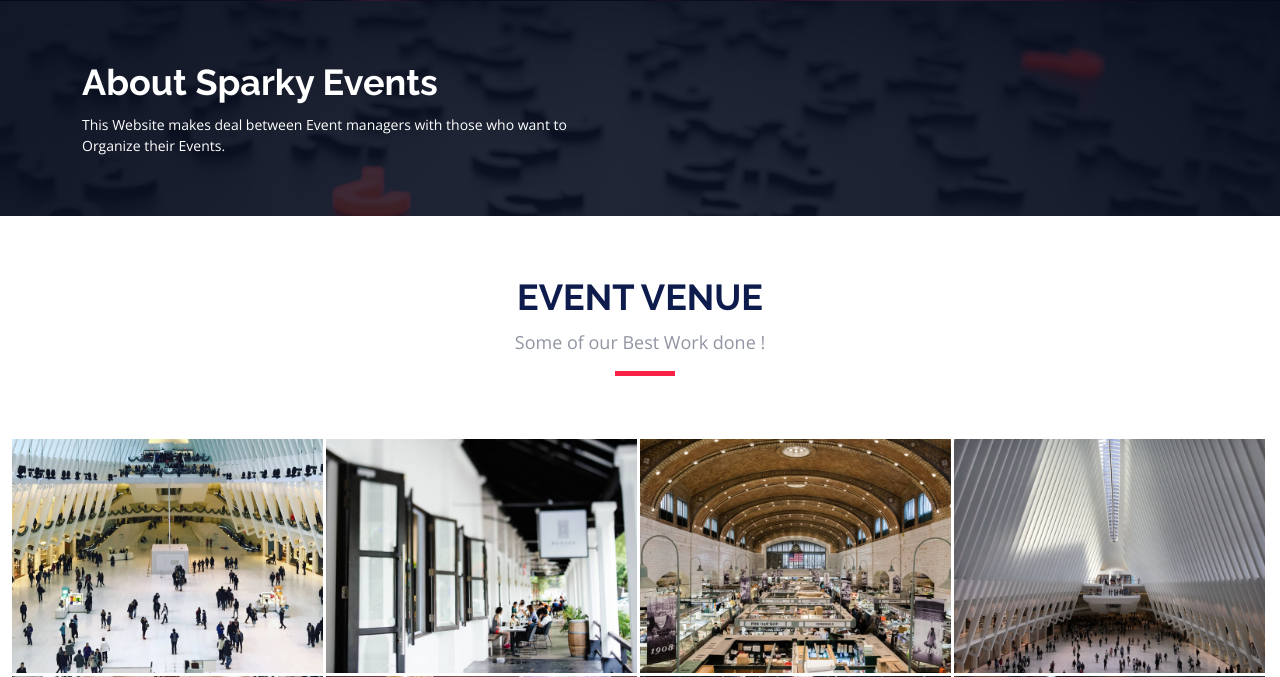
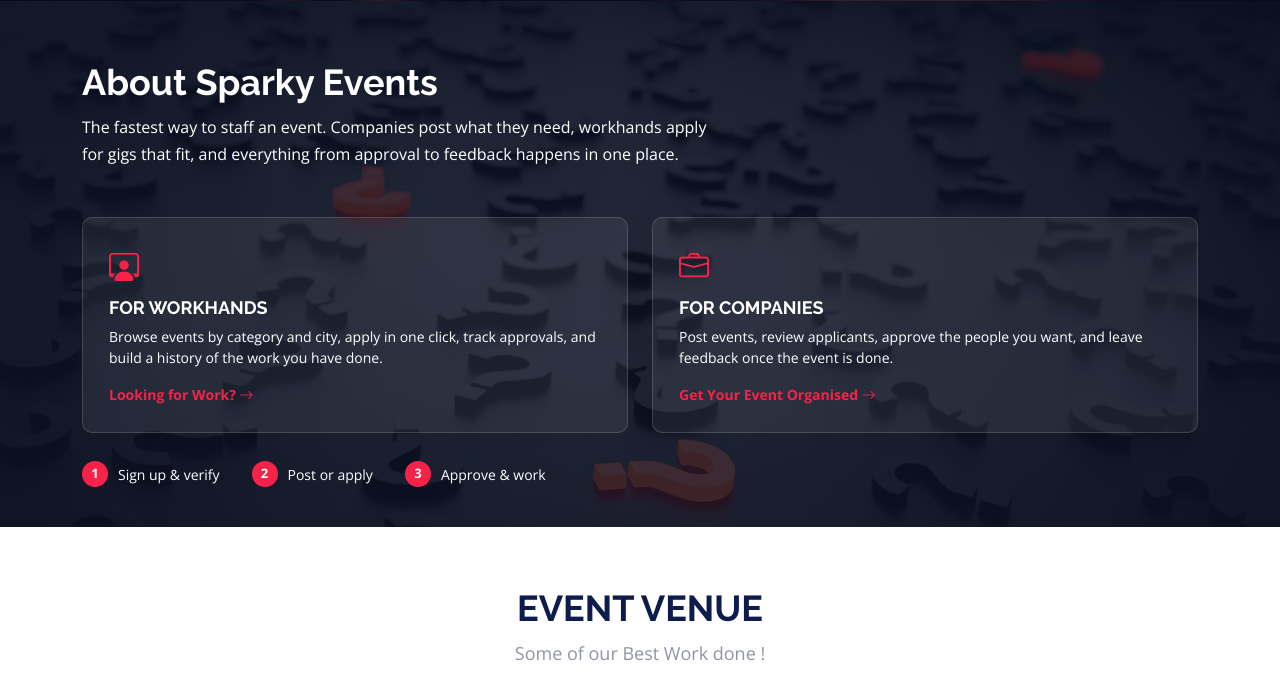
Before and after one commit to xoRahiL/SparkyEvents, a Django app: page / in a window 1280 px wide. Shown: the part 799-1476 px from the top of the page. Run offline with Django 5.2, Linux system fonts and the light colour scheme; parts of the project's set-up code (start-up, migrations or seed data) failed here and were passed over; some libraries are stand-ins or nearby versions.

Commit message:
Redesign landing page About section
- Replace one-line About blurb with a short pitch, Workhand/Company
  cards linking to their login pages, and a 3-step flow strip
- Add scoped #about styles (glass cards, hover state, step badges)
  in styles.css, reusing the #f82249 brand colour

```diff
--- a/projectspark/appspark/static/assets/css/styles.css
+++ b/projectspark/appspark/static/assets/css/styles.css
@@ -1643,3 +1643,42 @@ h1.logo {
     font-size: 13px;
     color: #ddd;
 }
+
+/*--------------------------------------------------------------
+# About Section - content blocks
+--------------------------------------------------------------*/
+#about .about-lead { font-size: 16px; line-height: 1.7; max-width: 640px; }
+
+#about .about-card {
+    background: rgba(255, 255, 255, 0.07);
+    border: 1px solid rgba(255, 255, 255, 0.15);
+    border-radius: 10px;
+    padding: 26px;
+    transition: transform 0.3s, border-color 0.3s;
+}
+#about .about-card:hover { transform: translateY(-4px); border-color: #f82249; }
+#about .about-card .about-icon { color: #f82249; font-size: 30px; }
+#about .about-card h3 { font-size: 18px; margin: 8px 0; }
+#about .about-card p { font-size: 14px; margin-bottom: 14px; }
+#about .about-link { color: #f82249; font-weight: 600; text-decoration: none; font-size: 14px; }
+#about .about-link:hover { color: #fff; }
+
+#about .about-steps {
+    display: flex;
+    flex-wrap: wrap;
+    gap: 12px 32px;
+    margin: 28px 0 0 0;
+    padding: 0;
+}
+#about .about-steps li { color: #fff; font-size: 14px; display: flex; align-items: center; gap: 10px; }
+#about .about-steps span {
+    display: inline-flex;
+    align-items: center;
+    justify-content: center;
+    width: 26px;
+    height: 26px;
+    border-radius: 50%;
+    background: #f82249;
+    font-weight: 700;
+    font-size: 13px;
+}
--- a/projectspark/appspark/templates/index.html
+++ b/projectspark/appspark/templates/index.html
@@ -54,14 +54,42 @@
     <!-- ======= About Section ======= -->
     <section id="about">
         <div class="container position-relative" data-aos="fade-up">
+
             <div class="row">
-                <div class="col-lg-6">
+                <div class="col-lg-8">
                     <h2>About Sparky Events</h2>
-                    <p>
-                        This Website makes deal between Event managers with those who want to Organize their Events.
+                    <p class="about-lead">
+                        The fastest way to staff an event. Companies post what they need, workhands apply
+                        for gigs that fit, and everything from approval to feedback happens in one place.
                     </p>
                 </div>
             </div>
+
+            <div class="row g-4 mt-1">
+                <div class="col-md-6">
+                    <div class="about-card h-100">
+                        <i class="bi bi-person-workspace about-icon"></i>
+                        <h3>For Workhands</h3>
+                        <p>Browse events by category and city, apply in one click, track approvals, and build a history of the work you have done.</p>
+                        <a href="{% url 'workhandlogin' %}" class="about-link">Looking for Work? <i class="bi bi-arrow-right"></i></a>
+                    </div>
+                </div>
+                <div class="col-md-6">
+                    <div class="about-card h-100">
+                        <i class="bi bi-briefcase about-icon"></i>
+                        <h3>For Companies</h3>
+                        <p>Post events, review applicants, approve the people you want, and leave feedback once the event is done.</p>
+                        <a href="{% url 'companylogin' %}" class="about-link">Get Your Event Organised <i class="bi bi-arrow-right"></i></a>
+                    </div>
+                </div>
+            </div>
+
+            <ul class="about-steps list-unstyled">
+                <li><span>1</span> Sign up &amp; verify</li>
+                <li><span>2</span> Post or apply</li>
+                <li><span>3</span> Approve &amp; work</li>
+            </ul>
+
         </div>
     </section><!-- End About Section -->
 
```
Also changed, not shown: projectspark/appspark/templates/index_og.html (added, +317 -0 lines).
